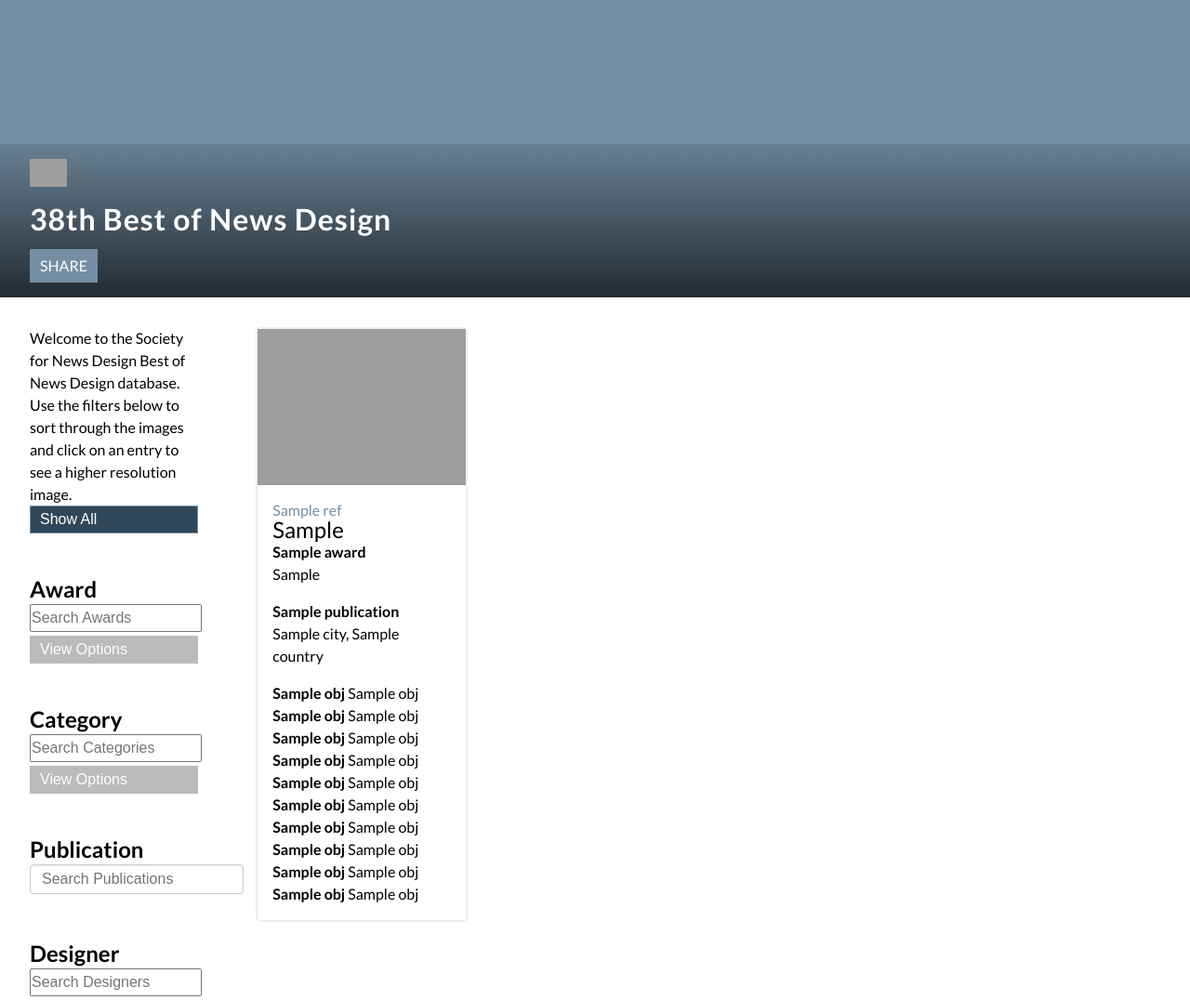
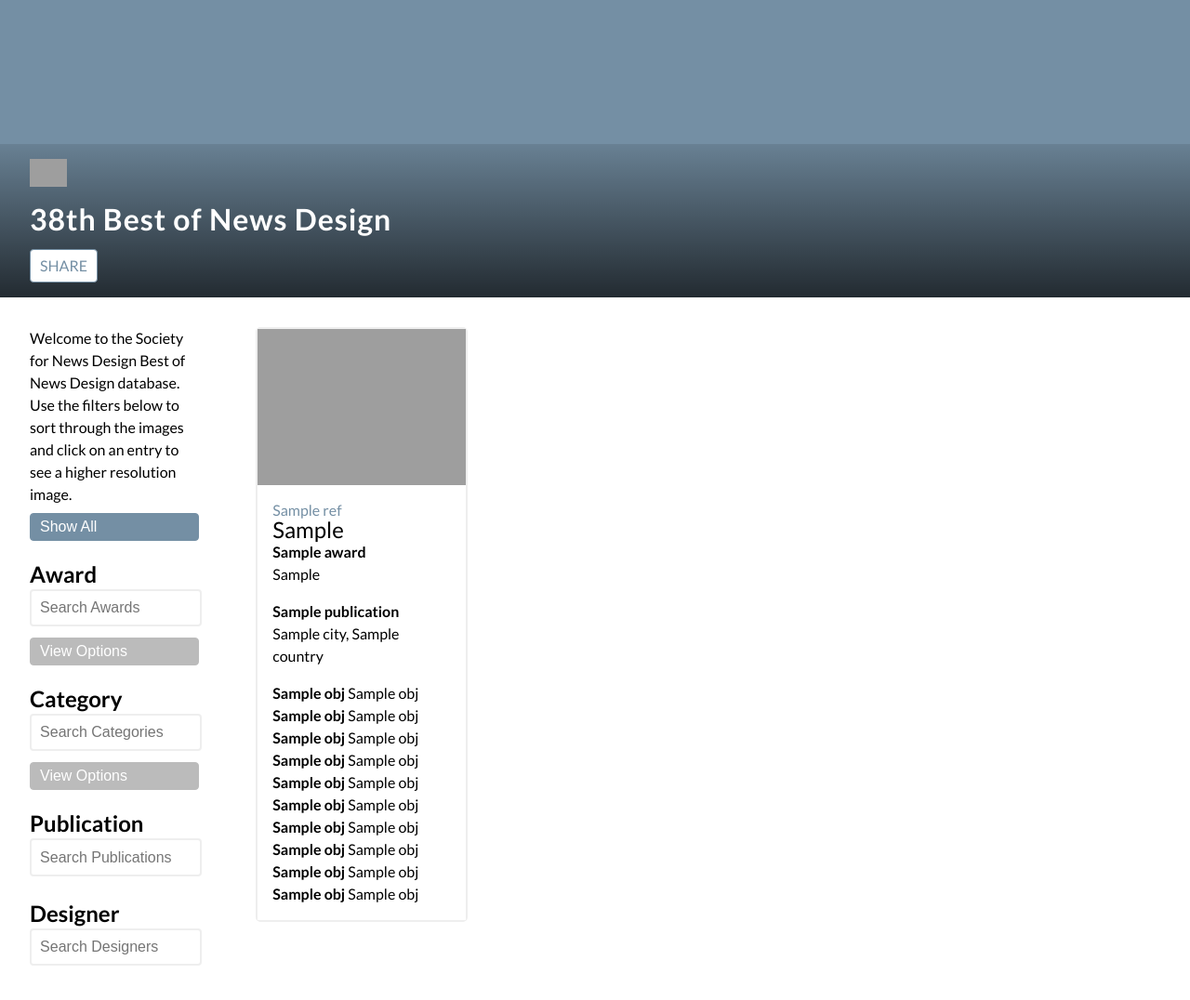
Before and after one commit to JamesBenedict/snd_app, a Flask app: template templates/index.html in a window 1280 px wide. Shown: the whole page at 93% size. After the commit the page ends 1039 px from the top, so only its background shows below. Run offline with Flask 2, Linux system fonts and the light colour scheme; the template is opened without the code that fills it: most values are stand-ins (such as "Sample title", 1, 10 or a date in 2020); grey boxes are pictures that could not be loaded.

Commit message:
Add files via upload

```diff
--- a/static/css/style.css
+++ b/static/css/style.css
@@ -28,28 +28,34 @@ a {
 button {
   border: 1px solid transparent;
   border-color: #748FA4;
-  background-color: #748FA4;
+  background-color: white;
+  border-radius: 4px;
   width: auto;
   height: auto;
   text-align: left;
   font-size: 1em;
   display: inline-block;
-  color: white;
+  color: #748FA4;
   padding: 5px 10px 5px 10px; }
   button button:hover {
-    background-color: #304659; }
+    background-color: #748FA4;
+    color: white; }
 
 .is-checked {
-  background-color: #304659; }
+  background-color: #748FA4;
+  color: white; }
+
+.sorter p {
+  margin-bottom: .5em; }
 
 .sorter button {
   margin: 0 0 1em 0;
   display: block;
-  width: 99%; }
+  width: 100%; }
 
 .sorter h2 {
   font-weight: 900;
-  margin-top: 2em; }
+  margin-top: 1em; }
 
 .sorter .accordion {
   background-color: #bbb;
@@ -60,11 +66,24 @@ button {
   background-color: #bbb;
   border-color: #bbb; }
 
+.share-open {
+  background-color: #748FA4;
+  color: white; }
+
+.share-close {
+  float: right;
+  background-color: white;
+  border-color: white;
+  color: #748FA4; }
+
 input[type="text"] {
+  border-radius: 4px;
+  border: 2px solid #eee;
   font-size: 1em;
-  width: 99%;
+  width: 94%;
   margin: .25em 0 .25em 0;
-  padding: .25em 0 .25em 0; }
+  padding: 5% 0% 5% 5%;
+  color: #bbb; }
 
 nav {
   background-color: #748FA4;
--- a/static/js/app.js
+++ b/static/js/app.js
@@ -7,20 +7,20 @@ var acc = document.getElementsByClassName("accordion");
 var i;
 var $isChecked = document.getElementsByClassName('is-checked');
 
-var options = {
-  url: "static/js/json_publications.json",
-  getValue: "publication",
+// var options = {
+//   url: "static/js/json_publications.json",
+//   getValue: "publication",
 
-  list: {
-    match: {
-      enabled: true
-    }
-  },
+//   list: {
+//     match: {
+//       enabled: true
+//     }
+//   },
 
-  theme: "square"
-};
+//   theme: "square"
+// };
 
-$("#publicationsearch").easyAutocomplete(options);
+// $("#publicationsearch").easyAutocomplete(options);
 
 // init Isotope https://isotope.metafizzy.co/
 var $grid = $('.grid').isotope({
@@ -28,6 +28,8 @@ var $grid = $('.grid').isotope({
   layoutMode: 'packery',
   filter: function() {
     // console.log(searchType)
+    // $("#publicationsearch").easyAutocomplete(options);
+
     if (searchType == "awardSearch"){
       var $searchField = $('.award_search', this);
     } else if (searchType == "categorysearch") {
@@ -77,6 +79,7 @@ var $awardsearch = $('#awardsearch').keyup( debounce( function() {
   $grid.isotope();
   return searchType;
 }) );
+
 
 var $categorysearch = $('#categorysearch').keyup( debounce( function() {
   qsRegex = new RegExp( $categorysearch.val(), 'gi' );
@@ -202,6 +205,32 @@ $('.accordion').click(function(){
   });
 
 
+$('.share-close').click(function(){
+  // var $this = $(this);
+  var $container = $('.share-container');
+  $container.removeClass('share-show');
+  $container.addClass('share-hide')
+  // $container.toggle('share-container-hide');
+  console.log('test')
+})
+
+$('.share-container').click(function(){
+  // var $this = $(this);
+  var $container = $('.share-container');
+  $container.removeClass('share-show');
+  $container.addClass('share-hide')
+  // $container.toggle('share-container-hide');
+  console.log('test')
+})
+
+$('.share-open').click(function(){
+  var $shareMenu = $('.share-container');
+  $shareMenu.removeClass('share-hide')
+  $shareMenu.addClass('share-show');
+})
+
+
+
 // var options = {
 //   url: "static/js/json_publications.json",
 //   getValue: "publication",
--- a/static/scss/article.scss
+++ b/static/scss/article.scss
@@ -28,7 +28,7 @@ article{
   width: 44%;
   margin: 0% 5% 5% 0%;
   height: auto;
-  border: 2px solid #eee;
+  border: 2px solid $light-gray;
   border-radius: 5px;
   img{
     width: 100%;
--- a/static/scss/fonts.scss
+++ b/static/scss/fonts.scss
@@ -40,35 +40,40 @@ a{
 button{
 	border: 1px solid transparent;
 	border-color: $snd-blue;
-	background-color: $snd-blue;
-	// border-radius: 4px;
+	background-color: white;
+	border-radius: 4px;
 	width: auto;
 	height: auto;
 	text-align: left;
 	font-size: 1em;
 	display: inline-block;
-	color: white;
+	color: $snd-blue;
 	padding: 5px 10px 5px 10px;
 
 
 	button:hover{
-		background-color: $snd-dark-blue;
+		background-color: $snd-blue;
+		color: white;
 	}
 }
 
 .is-checked{
-	background-color: $snd-dark-blue;
+	background-color: $snd-blue;
+	color:white;
 }
 
 .sorter{
+	p{
+		margin-bottom: .5em;
+	}
 	  button{
 	    margin: 0 0 1em 0;
 	    display: block;
-	    width: 99%;
+	    width: 100%;
 	  }
 	  h2{
 	  	font-weight: 900;
-	  	margin-top: 2em;
+	  	margin-top: 1em;
 	  }
 	  .accordion{
 		background-color: $dark-gray;
@@ -80,15 +85,26 @@ button{
 		border-color: $dark-gray;
 	}
 	}
-
-
+.share-open{
+	background-color: $snd-blue;
+	color: white;
+}
+.share-close{
+	float:right;
+	background-color: white;
+	border-color: white;
+	color: $snd-blue;
+}
 
 
 
 
 input[type="text"] {
-  font-size: 1em;
-  width: 99%;
-  margin: .25em 0 .25em 0;
-  padding: .25em 0 .25em 0;
+	border-radius: 4px;
+	border: 2px solid $light-gray;
+  	font-size: 1em;
+ 	width: 94%;
+ 	margin: .25em 0 .25em 0;
+ 	padding: 5% 0% 5% 5%;
+ 	color: $dark-gray;
 }
--- a/static/scss/imports.scss
+++ b/static/scss/imports.scss
@@ -1,6 +1,7 @@
 $snd-blue: #748FA4;
 $snd-dark-blue: #304659;
 $dark-gray: #bbb;
+$light-gray: #eee;
 
 @mixin for-size($size) {
   @if $size == phone {
```
Also changed, not shown: other parts of static/css/style.css (+38 -0 lines), static/css/fonts.css (+27 -8 lines), static/css/header.css (+38 -0 lines), static/scss/header.scss (+44 -0 lines).
